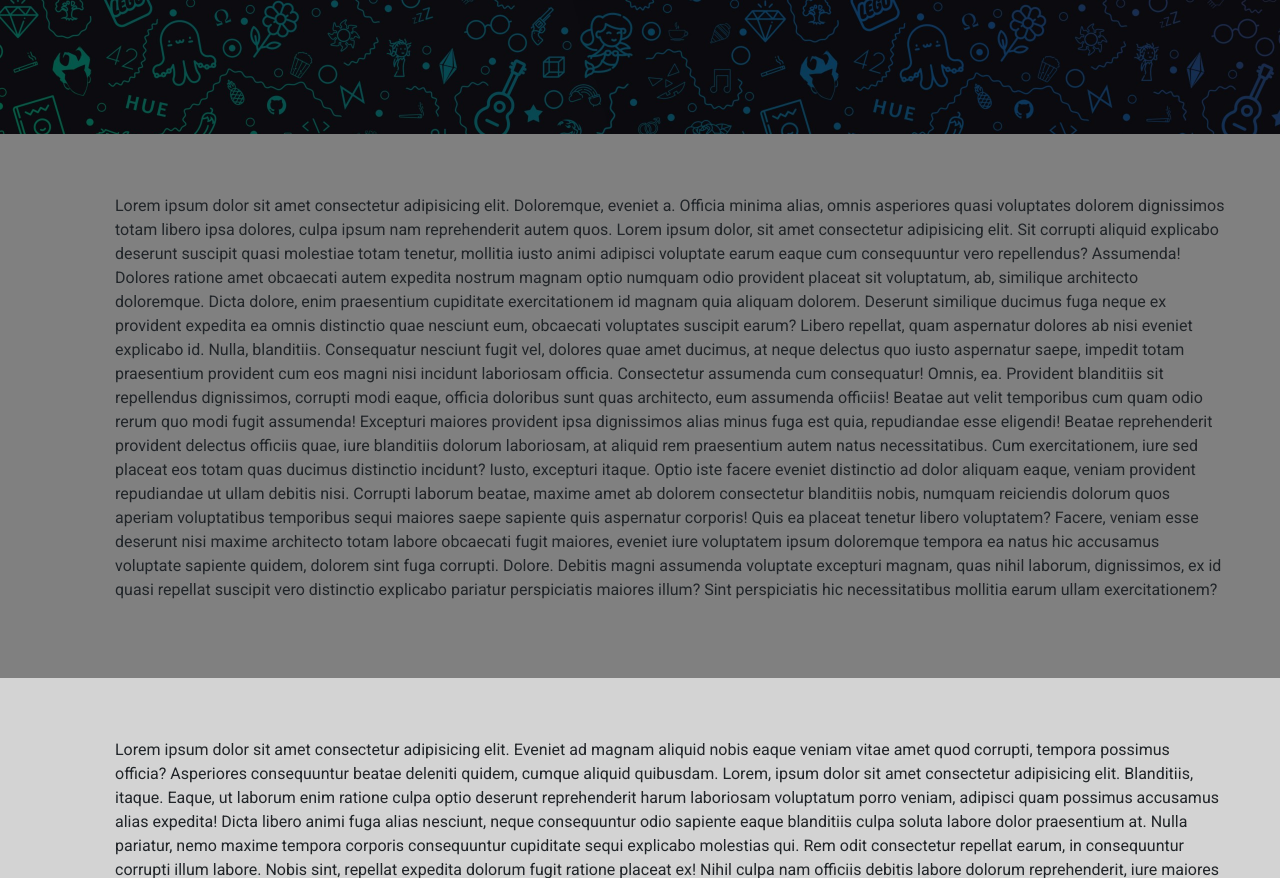
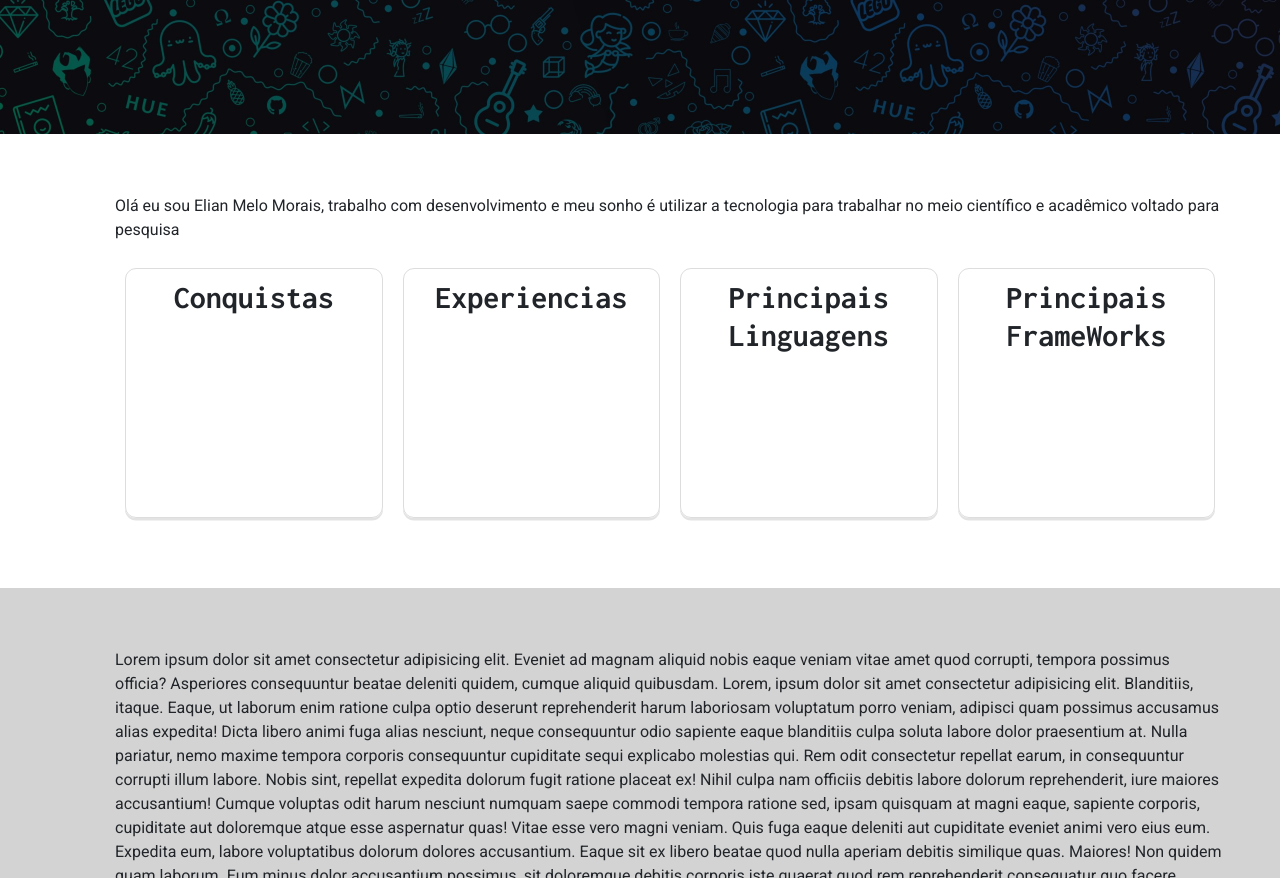
Before and after one commit to ElianMelo/projeto-portfolio, a plain HTML site: page index.html in a window 1280 px wide. Shown: the part 480-1358 px from the top of the page. Drawn offline with nearby package versions, Linux system fonts and the light colour scheme.

Commit message:
Cria cards da seção sobre

```diff
--- a/css/style.css
+++ b/css/style.css
@@ -52,6 +52,21 @@ nav ul li:hover {
     background-color: #3498DB;
 }
 
+.box-group {
+    display: flex;
+}
+
+.box {
+    text-align: center;
+    flex: 1;
+    margin: 10px;
+    border: 1px solid #ddd;
+    padding: 10px;
+    border-radius: 11px;
+    box-shadow: 0 2.5px #0000001c;
+    height: 250px;
+}
+
 .title {
     font-weight: bold;
     display: flex;
@@ -67,7 +82,7 @@ nav ul li:hover {
 }
 
 .page-body article {
-    background-color: grey;
+    background-color: white;
     padding: 60px 100px;
 }
 
--- a/index.html
+++ b/index.html
@@ -33,18 +33,22 @@
 
     <article id="sobre">
       <div class="container">
-        <p>Lorem ipsum dolor sit amet consectetur adipisicing elit. Doloremque, eveniet a. Officia minima alias, omnis
-          asperiores quasi voluptates dolorem dignissimos totam libero ipsa dolores, culpa ipsum nam reprehenderit autem
-          quos. Lorem ipsum dolor, sit amet consectetur adipisicing elit. Sit corrupti aliquid explicabo deserunt suscipit quasi molestiae totam tenetur, mollitia iusto animi adipisci voluptate earum eaque cum consequuntur vero repellendus? Assumenda!
-          Dolores ratione amet obcaecati autem expedita nostrum magnam optio numquam odio provident placeat sit voluptatum, ab, similique architecto doloremque. Dicta dolore, enim praesentium cupiditate exercitationem id magnam quia aliquam dolorem.
-          Deserunt similique ducimus fuga neque ex provident expedita ea omnis distinctio quae nesciunt eum, obcaecati voluptates suscipit earum? Libero repellat, quam aspernatur dolores ab nisi eveniet explicabo id. Nulla, blanditiis.
-          Consequatur nesciunt fugit vel, dolores quae amet ducimus, at neque delectus quo iusto aspernatur saepe, impedit totam praesentium provident cum eos magni nisi incidunt laboriosam officia. Consectetur assumenda cum consequatur!
-          Omnis, ea. Provident blanditiis sit repellendus dignissimos, corrupti modi eaque, officia doloribus sunt quas architecto, eum assumenda officiis! Beatae aut velit temporibus cum quam odio rerum quo modi fugit assumenda!
-          Excepturi maiores provident ipsa dignissimos alias minus fuga est quia, repudiandae esse eligendi! Beatae reprehenderit provident delectus officiis quae, iure blanditiis dolorum laboriosam, at aliquid rem praesentium autem natus necessitatibus.
-          Cum exercitationem, iure sed placeat eos totam quas ducimus distinctio incidunt? Iusto, excepturi itaque. Optio iste facere eveniet distinctio ad dolor aliquam eaque, veniam provident repudiandae ut ullam debitis nisi.
-          Corrupti laborum beatae, maxime amet ab dolorem consectetur blanditiis nobis, numquam reiciendis dolorum quos aperiam voluptatibus temporibus sequi maiores saepe sapiente quis aspernatur corporis! Quis ea placeat tenetur libero voluptatem?
-          Facere, veniam esse deserunt nisi maxime architecto totam labore obcaecati fugit maiores, eveniet iure voluptatem ipsum doloremque tempora ea natus hic accusamus voluptate sapiente quidem, dolorem sint fuga corrupti. Dolore.
-          Debitis magni assumenda voluptate excepturi magnam, quas nihil laborum, dignissimos, ex id quasi repellat suscipit vero distinctio explicabo pariatur perspiciatis maiores illum? Sint perspiciatis hic necessitatibus mollitia earum ullam exercitationem? </p>
+        <p>Olá eu sou Elian Melo Morais, trabalho com desenvolvimento e meu sonho é utilizar a tecnologia para trabalhar no meio científico e acadêmico voltado para pesquisa</p>
+          <div class="box-group">
+            <div class="box">
+              <h2>Conquistas</h2>
+            </div>
+            <div class="box">
+              <h2>Experiencias</h2>
+            </div>
+            <div class="box">
+              <h2>Principais Linguagens</h2>
+            </div>
+            <div class="box">
+              <h2>Principais FrameWorks</h2>
+            </div>
+          </div>
+
       </div>
     </article>
 
```
